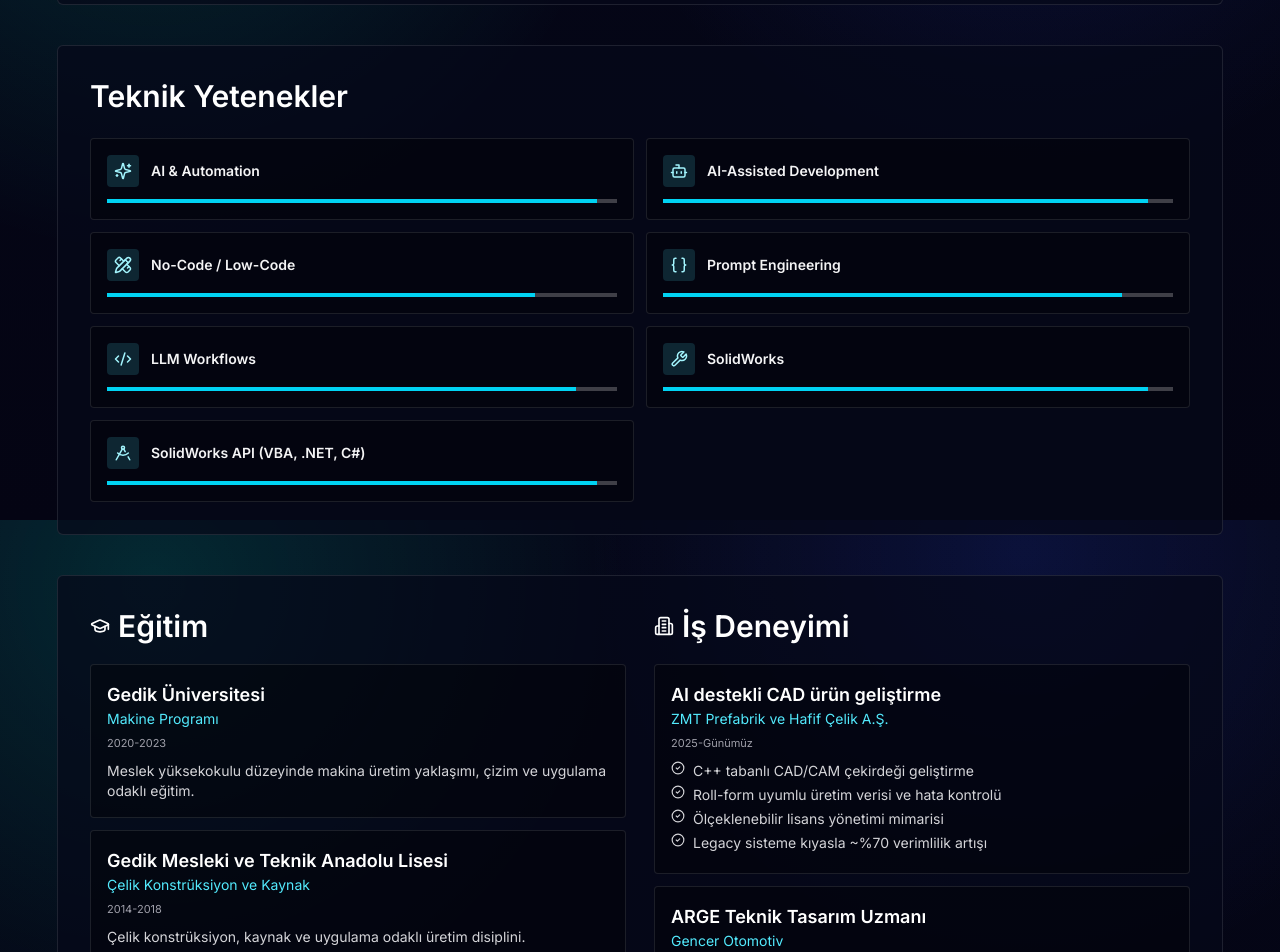
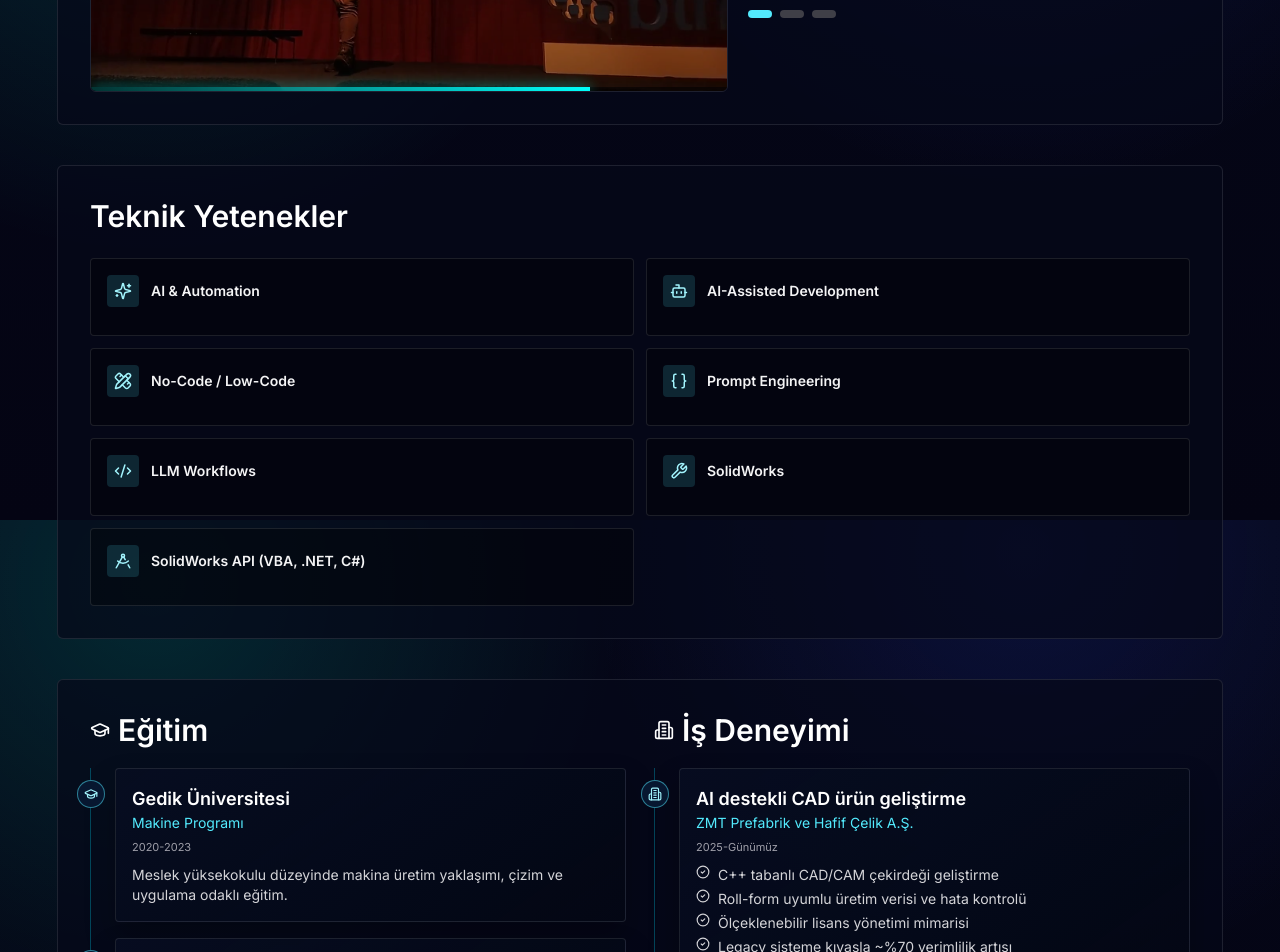
Before and after one commit to SolidKing78/Mehmet-Portfolyo, a Next.js app: page / in a window 1280 px wide. Shown: the part 1880-2832 px from the top of the page. Built offline with nearby package versions, Linux system fonts and the light colour scheme.

Commit message:
Yazırlar güncellendi v2

```diff
--- a/src/app/globals.css
+++ b/src/app/globals.css
@@ -63,6 +63,40 @@
   .intro-shutter-bottom {
     bottom: 0;
     animation: shutter-down 1.6s ease 1.1s forwards;
+  }
+
+  .intro-gradient {
+    @apply absolute inset-0;
+    background:
+      radial-gradient(circle at 20% 30%, rgba(0, 255, 234, 0.35), transparent 45%),
+      radial-gradient(circle at 80% 70%, rgba(78, 66, 255, 0.28), transparent 50%),
+      linear-gradient(120deg, rgba(7, 17, 44, 0.7), rgba(2, 9, 24, 0.85));
+    animation: intro-gradient-shift 4.2s ease-in-out infinite alternate;
+  }
+
+  .intro-wave {
+    @apply absolute left-[-10%] right-[-10%] h-[32vh];
+    border-radius: 40%;
+    filter: blur(24px);
+  }
+
+  .intro-wave-a {
+    top: 20%;
+    background: linear-gradient(90deg, rgba(0, 190, 255, 0.45), rgba(0, 255, 184, 0.2));
+    animation: intro-wave-flow 4s linear infinite;
+  }
+
+  .intro-wave-b {
+    bottom: 12%;
+    background: linear-gradient(90deg, rgba(0, 255, 214, 0.25), rgba(132, 0, 255, 0.28));
+    animation: intro-wave-flow 5s linear infinite reverse;
+  }
+
+  .intro-noise {
+    @apply absolute inset-0 opacity-20;
+    background-image: radial-gradient(circle at 1px 1px, rgba(255, 255, 255, 0.24) 1px, transparent 0);
+    background-size: 24px 24px;
+    animation: intro-noise-drift 6s linear infinite;
   }
 
   .intro-v1 .intro-name {
@@ -269,7 +303,7 @@
   }
 
   .featured-media {
-    @apply relative min-h-[260px] overflow-hidden rounded-md border border-white/10;
+    @apply relative min-h-[380px] overflow-hidden rounded-md border border-white/10;
   }
 
   .slider-btn {
@@ -308,6 +342,19 @@
     @apply bg-cyan-300;
   }
 
+  .slider-progress {
+    @apply absolute right-0 bottom-0 left-0 z-10 h-[4px] bg-black/55;
+  }
+
+  .slider-progress-runner {
+    @apply block h-full w-0;
+    background: linear-gradient(90deg, rgba(0, 255, 251, 0.2), rgba(0, 255, 251, 1));
+    box-shadow: 0 0 14px rgba(0, 255, 251, 0.75);
+    animation-name: slider-progress;
+    animation-timing-function: linear;
+    animation-fill-mode: forwards;
+  }
+
   .skills-section {
     @apply block;
   }
@@ -317,7 +364,7 @@
   }
 
   .skill-icon-card {
-    @apply rounded border border-white/10 bg-black/35 p-4;
+    @apply rounded border border-white/10 bg-black/35 p-4 transition-all duration-300 hover:-translate-y-0.5 hover:border-cyan-300/45 hover:bg-black/55;
   }
 
   .skill-icon-head {
@@ -332,18 +379,6 @@
     @apply text-sm font-semibold text-zinc-100;
   }
 
-  .bar-top {
-    @apply mb-1 flex items-center justify-between text-xs;
-  }
-
-  .bar-track {
-    @apply h-[4px] bg-zinc-700;
-  }
-
-  .bar-fill {
-    @apply block h-full bg-cyan-400 transition-all duration-700 ease-out;
-  }
-
   .section-title-icon {
     @apply flex items-center gap-2 text-2xl font-semibold text-white;
   }
@@ -352,12 +387,20 @@
     @apply grid gap-7 lg:grid-cols-2;
   }
 
-  .exp-stack {
-    @apply mt-5 space-y-3;
+  .exp-timeline {
+    @apply relative mt-5 space-y-4 border-l border-cyan-400/30 pl-6;
+  }
+
+  .exp-item {
+    @apply relative;
+  }
+
+  .exp-dot {
+    @apply absolute -left-[38px] top-3 grid h-7 w-7 place-items-center rounded-full border border-cyan-300/50 bg-[#071730] text-cyan-200;
   }
 
   .exp-card {
-    @apply rounded border border-white/10 bg-black/35 p-4;
+    @apply rounded border border-white/10 bg-[linear-gradient(145deg,rgba(7,13,33,0.9),rgba(3,7,19,0.78))] p-4 shadow-[0_16px_30px_rgba(0,0,0,0.25)];
   }
 
   .exp-card h3 {
@@ -514,6 +557,35 @@
   }
 }
 
+@keyframes intro-gradient-shift {
+  0% {
+    filter: hue-rotate(0deg);
+    transform: scale(1);
+  }
+  100% {
+    filter: hue-rotate(20deg);
+    transform: scale(1.05);
+  }
+}
+
+@keyframes intro-wave-flow {
+  0% {
+    transform: translateX(-8%) rotate(0deg);
+  }
+  100% {
+    transform: translateX(8%) rotate(5deg);
+  }
+}
+
+@keyframes intro-noise-drift {
+  0% {
+    transform: translate(0, 0);
+  }
+  100% {
+    transform: translate(28px, 18px);
+  }
+}
+
 @keyframes intro-slide-up {
   0% {
     opacity: 0;
@@ -640,6 +712,15 @@
   }
 }
 
+@keyframes slider-progress {
+  0% {
+    width: 0%;
+  }
+  100% {
+    width: 100%;
+  }
+}
+
 @keyframes shutter-up {
   0% {
     transform: translateY(0);
--- a/src/app/page.tsx
+++ b/src/app/page.tsx
@@ -1,7 +1,7 @@
 "use client";
 
 import Link from "next/link";
-import { useEffect, useMemo, useState, type FormEvent } from "react";
+import { useEffect, useMemo, useRef, useState, type FormEvent } from "react";
 import {
   Bot,
   Braces,
@@ -129,13 +129,13 @@ const dictionary = {
 const sectionAnchors = ["#home", "#about", "#skills", "#experience", "#contact"];
 
 const technicalSkills = [
-  { name: "AI & Automation", icon: Sparkles, value: 96 },
-  { name: "AI-Assisted Development", icon: Bot, value: 95 },
-  { name: "No-Code / Low-Code", icon: PencilRuler, value: 84 },
-  { name: "Prompt Engineering", icon: Braces, value: 90 },
-  { name: "LLM Workflows", icon: Code2, value: 92 },
-  { name: "SolidWorks", icon: Wrench, value: 95 },
-  { name: "SolidWorks API (VBA, .NET, C#)", icon: DraftingCompass, value: 96 },
+  { name: "AI & Automation", icon: Sparkles },
+  { name: "AI-Assisted Development", icon: Bot },
+  { name: "No-Code / Low-Code", icon: PencilRuler },
+  { name: "Prompt Engineering", icon: Braces },
+  { name: "LLM Workflows", icon: Code2 },
+  { name: "SolidWorks", icon: Wrench },
+  { name: "SolidWorks API (VBA, .NET, C#)", icon: DraftingCompass },
 ];
 
 const educationCards = [
@@ -250,6 +250,10 @@ function IntroOverlay({ hidden }: { hidden: boolean }) {
 
   return (
     <div className={`intro-overlay ${variant}${hidden ? " intro-overlay-hidden" : ""}`}>
+      <div className="intro-gradient" />
+      <div className="intro-wave intro-wave-a" />
+      <div className="intro-wave intro-wave-b" />
+      <div className="intro-noise" />
       <p className="intro-name">Mehmet Seyrimez</p>
       <div className="intro-shutter intro-shutter-top" />
       <div className="intro-shutter intro-shutter-bottom" />
@@ -260,10 +264,10 @@ function IntroOverlay({ hidden }: { hidden: boolean }) {
 export default function HomePage() {
   const [lang, setLang] = useState<Lang>("tr");
   const [showIntro, setShowIntro] = useState(true);
-  const [barsActive, setBarsActive] = useState(false);
   const [isMobile, setIsMobile] = useState(false);
   const [openMenu, setOpenMenu] = useState(false);
   const [activeFeatured, setActiveFeatured] = useState(0);
+  const [sliderCycle, setSliderCycle] = useState(0);
   const [formError, setFormError] = useState("");
   const [form, setForm] = useState({
     firstName: "",
@@ -272,6 +276,8 @@ export default function HomePage() {
     message: "",
   });
   const t = useMemo(() => dictionary[lang], [lang]);
+  const sliderLockRef = useRef(false);
+  const SLIDE_MS = 8200;
 
   useEffect(() => {
     const media = window.matchMedia("(max-width: 980px)");
@@ -286,16 +292,10 @@ export default function HomePage() {
     media.addEventListener("change", onUpdate);
 
     const introTimer = window.setTimeout(() => setShowIntro(false), 2100);
-    const sliderInterval = window.setInterval(() => {
-      setActiveFeatured((prev) => (prev + 1) % projectDetails.length);
-    }, 5200);
 
     const observer = new IntersectionObserver(
       (entries) => {
         entries.forEach((entry) => {
-          if (entry.target.classList.contains("skills-section") && entry.isIntersecting) {
-            setBarsActive(true);
-          }
           if (entry.isIntersecting) entry.target.classList.add("is-visible");
         });
       },
@@ -308,15 +308,36 @@ export default function HomePage() {
       media.removeEventListener("change", onUpdate);
       observer.disconnect();
       window.clearTimeout(introTimer);
-      window.clearInterval(sliderInterval);
     };
   }, []);
 
   const toggleFeatured = (direction: "next" | "prev") => {
+    if (sliderLockRef.current) return;
+    sliderLockRef.current = true;
+    window.setTimeout(() => {
+      sliderLockRef.current = false;
+    }, 300);
     setActiveFeatured((prev) => {
       if (direction === "next") return (prev + 1) % projectDetails.length;
       return (prev - 1 + projectDetails.length) % projectDetails.length;
     });
+    setSliderCycle((prev) => prev + 1);
+  };
+
+  const jumpFeatured = (index: number) => {
+    if (sliderLockRef.current || index === activeFeatured) return;
+    sliderLockRef.current = true;
+    window.setTimeout(() => {
+      sliderLockRef.current = false;
+    }, 300);
+    setActiveFeatured(index);
+    setSliderCycle((prev) => prev + 1);
+  };
+
+  const onSliderComplete = () => {
+    if (sliderLockRef.current) return;
+    setActiveFeatured((prev) => (prev + 1) % projectDetails.length);
+    setSliderCycle((prev) => prev + 1);
   };
 
   const activeProject = projectDetails[activeFeatured];
@@ -468,12 +489,28 @@ export default function HomePage() {
               src={activeProject.heroMedia.poster ?? activeProject.heroMedia.src}
               alt={activeProject.titleTr}
             />
-            <button className="slider-btn slider-btn-left" onClick={() => toggleFeatured("prev")}>
+            <button
+              type="button"
+              className="slider-btn slider-btn-left"
+              onClick={() => toggleFeatured("prev")}
+            >
               ‹
             </button>
-            <button className="slider-btn slider-btn-right" onClick={() => toggleFeatured("next")}>
+            <button
+              type="button"
+              className="slider-btn slider-btn-right"
+              onClick={() => toggleFeatured("next")}
+            >
               ›
             </button>
+            <div className="slider-progress">
+              <span
+                key={`${activeFeatured}-${sliderCycle}`}
+                className="slider-progress-runner"
+                style={{ animationDuration: `${SLIDE_MS}ms` }}
+                onAnimationEnd={onSliderComplete}
+              />
+            </div>
           </div>
           <div className="featured-copy">
             <span>{activeProject.label}</span>
@@ -485,9 +522,10 @@ export default function HomePage() {
             <div className="slider-dots">
               {projectDetails.map((item, idx) => (
                 <button
+                  type="button"
                   key={item.slug}
                   className={idx === activeFeatured ? "active" : ""}
-                  onClick={() => setActiveFeatured(idx)}
+                  onClick={() => jumpFeatured(idx)}
                   aria-label={item.slug}
                 />
               ))}
@@ -499,7 +537,7 @@ export default function HomePage() {
       <section id="skills" className="skills-section reveal">
         <h2>{t.skillTitleA}</h2>
         <div className="skill-icon-grid">
-          {technicalSkills.map((skill, idx) => {
+          {technicalSkills.map((skill) => {
             const Icon = skill.icon;
             return (
               <article key={skill.name} className="skill-icon-card">
@@ -508,15 +546,6 @@ export default function HomePage() {
                     <Icon size={18} />
                   </span>
                   <strong>{skill.name}</strong>
-                </div>
-                <div className="bar-track">
-                  <span
-                    className={`bar-fill${barsActive ? " active" : ""}`}
-                    style={{
-                      width: barsActive ? `${skill.value}%` : "0%",
-                      transitionDelay: `${idx * 120}ms`,
-                    }}
-                  />
                 </div>
               </article>
             );
@@ -530,13 +559,18 @@ export default function HomePage() {
             <GraduationCap size={20} />
             {t.education}
           </h2>
-          <div className="exp-stack">
+          <div className="exp-timeline">
             {educationCards.map((card) => (
-              <article key={card.title} className="exp-card">
+              <article key={card.title} className="exp-item">
+                <span className="exp-dot">
+                  <GraduationCap size={14} />
+                </span>
+                <div className="exp-card">
                   <h3>{card.title}</h3>
                   <h4>{card.sub}</h4>
                   <small>{card.period}</small>
                   <p>{lang === "tr" ? card.bodyTr : card.bodyEn}</p>
+                </div>
               </article>
             ))}
           </div>
@@ -546,9 +580,13 @@ export default function HomePage() {
             <Building2 size={20} />
             {t.work}
           </h2>
-          <div className="exp-stack">
+          <div className="exp-timeline">
             {workCards.map((card) => (
-              <article key={card.title} className="exp-card">
+              <article key={card.title} className="exp-item">
+                <span className="exp-dot">
+                  <Building2 size={14} />
+                </span>
+                <div className="exp-card">
                   <h3>{card.title}</h3>
                   <h4>{card.org}</h4>
                   <small>{card.period}</small>
@@ -560,6 +598,7 @@ export default function HomePage() {
                       </li>
                     ))}
                   </ul>
+                </div>
               </article>
             ))}
           </div>
```
Lines whose indentation alone changed are shown as unchanged.
